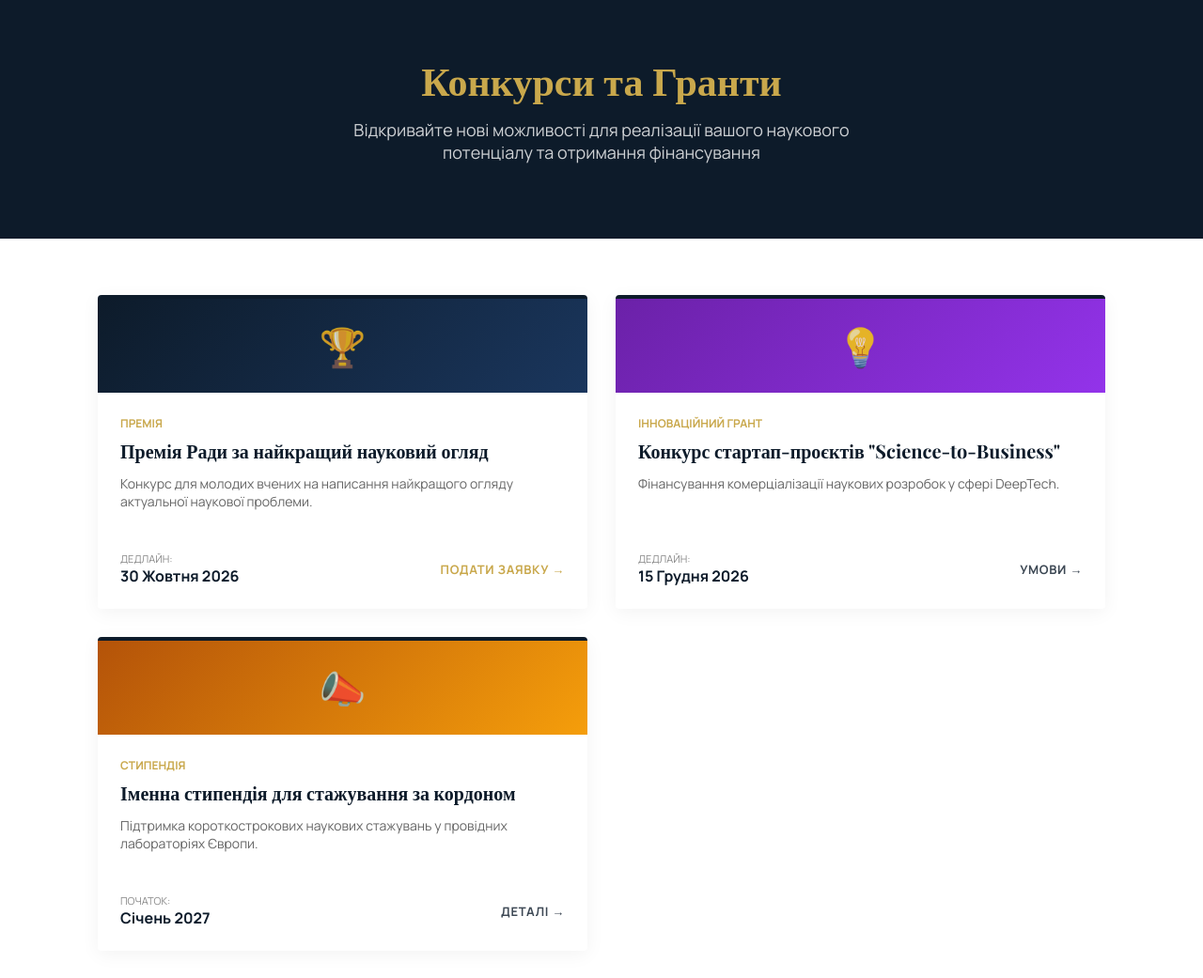
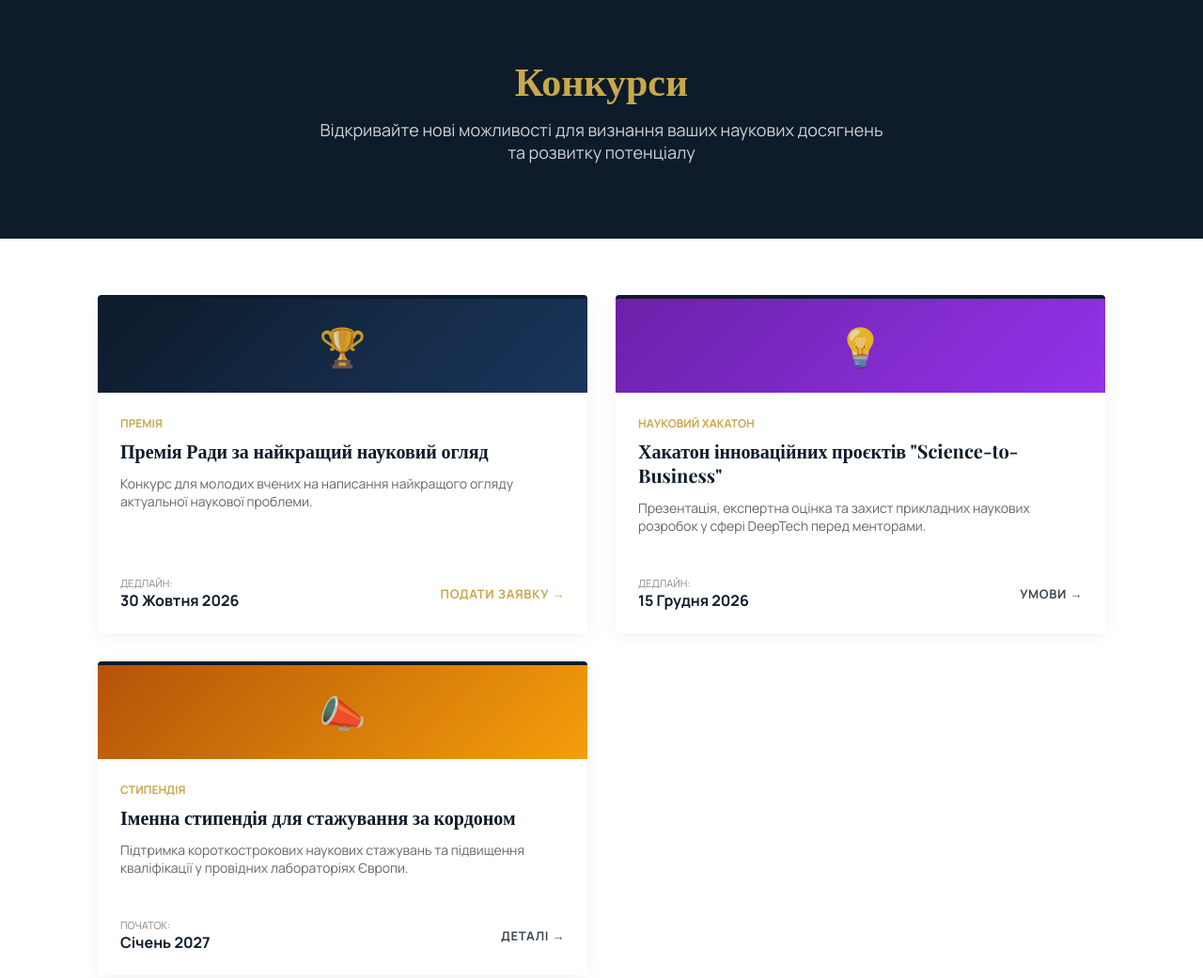
Before and after one commit to Blackflaim/Council-of-Young-Scientists, a plain HTML site: page competitions.html in a window 1280 px wide. Shown: the part 100-1141 px from the top of the page at 94% size. Drawn offline with nearby package versions, Linux system fonts and the light colour scheme.

Commit message:
Fix small bag in competitions.html

```diff
--- a/competitions.html
+++ b/competitions.html
@@ -3,10 +3,8 @@
 <head>
   <meta charset="UTF-8">
   <meta name="viewport" content="width=device-width, initial-scale=1.0">
-  <title>Конкурси</title>
-  <link rel="preconnect" href="https://fonts.googleapis.com">
-  <link rel="preconnect" href="https://fonts.gstatic.com" crossorigin>
-  <link href="https://fonts.googleapis.com/css2?family=Playfair+Display:wght@400;700;900&family=Manrope:wght@300;400;500;600;700&display=swap" rel="stylesheet">
+  <title>Конкурси | Рада молодих вчених</title>
+  <link href="https://fonts.googleapis.com/css2?family=Manrope:wght@400;500;600;700;800&family=Playfair+Display:wght@600;700&display=swap" rel="stylesheet">
   <link rel="stylesheet" href="style.css">
 </head>
 <body>
@@ -21,7 +19,7 @@
     </a>
     <ul class="nav-links" id="navLinks">
       <li><a href="index.html#about">Головна</a></li>
-      <li><a href="projects.html" class="active-link">Проєкти</a></li>
+      <li><a href="projects.html">Проєкти</a></li>
       <li><a href="news.html">Новини</a></li>
       <li><a href="team.html">Склад</a></li>
       <li><a href="index.html#contacts">Контакти</a></li>
@@ -39,18 +37,15 @@
 
   <header class="page-header">
     <div class="page-header-content">
-      <h1>Конкурси та Гранти</h1>
-      <p>Відкривайте нові можливості для реалізації вашого наукового потенціалу та отримання фінансування</p>
+      <h1>Конкурси</h1>
+      <p>Відкривайте нові можливості для визнання ваших наукових досягнень та розвитку потенціалу</p>
     </div>
   </header>
 
-  <!-- ── ОСНОВНИЙ КОНТЕНТ ── -->
   <main class="comp-page-container">
 
-    <!-- Сітка конкурсів -->
     <div class="comp-grid" id="compContainer">
 
-      <!-- Картка 1 -->
       <article class="comp-card">
         <div class="comp-header-graphic">
           <div class="comp-icon">🏆</div>
@@ -60,7 +55,6 @@
           <h3><a href="#">Премія Ради за найкращий науковий огляд</a></h3>
           <p>Конкурс для молодих вчених на написання найкращого огляду актуальної наукової проблеми.</p>
         </div>
-
         <div class="comp-footer">
           <div class="comp-deadline">
             <span class="deadline-label">Дедлайн:</span>
@@ -70,17 +64,15 @@
         </div>
       </article>
 
-      <!-- Картка 2 -->
       <article class="comp-card">
         <div class="comp-header-graphic graphic-purple">
           <div class="comp-icon">💡</div>
         </div>
         <div class="comp-body">
-          <span class="comp-type">Інноваційний Грант</span>
-          <h3><a href="#">Конкурс стартап-проєктів "Science-to-Business"</a></h3>
-          <p>Фінансування комерціалізації наукових розробок у сфері DeepTech.</p>
+          <span class="comp-type">Науковий Хакатон</span>
+          <h3><a href="#">Хакатон інноваційних проєктів "Science-to-Business"</a></h3>
+          <p>Презентація, експертна оцінка та захист прикладних наукових розробок у сфері DeepTech перед менторами.</p>
         </div>
-
         <div class="comp-footer">
           <div class="comp-deadline">
             <span class="deadline-label">Дедлайн:</span>
@@ -90,7 +82,6 @@
         </div>
       </article>
 
-      <!-- Картка 3 -->
       <article class="comp-card">
         <div class="comp-header-graphic graphic-amber">
           <div class="comp-icon">📣</div>
@@ -98,9 +89,8 @@
         <div class="comp-body">
           <span class="comp-type">Стипендія</span>
           <h3><a href="#">Іменна стипендія для стажування за кордоном</a></h3>
-          <p>Підтримка короткострокових наукових стажувань у провідних лабораторіях Європи.</p>
+          <p>Підтримка короткострокових наукових стажувань та підвищення кваліфікації у провідних лабораторіях Європи.</p>
         </div>
-
         <div class="comp-footer">
           <div class="comp-deadline">
             <span class="deadline-label">Початок:</span>
@@ -113,7 +103,7 @@
     </div>
   </main>
 
-    <!-- ── ФУТЕР ── -->
+      <!-- ── ФУТЕР ── -->
 <footer>
   <p>© 2026 Рада молодих вчених. Усі права захищено.</p>
   <p>Розроблено в рамках виробничої практики·</p>
```
